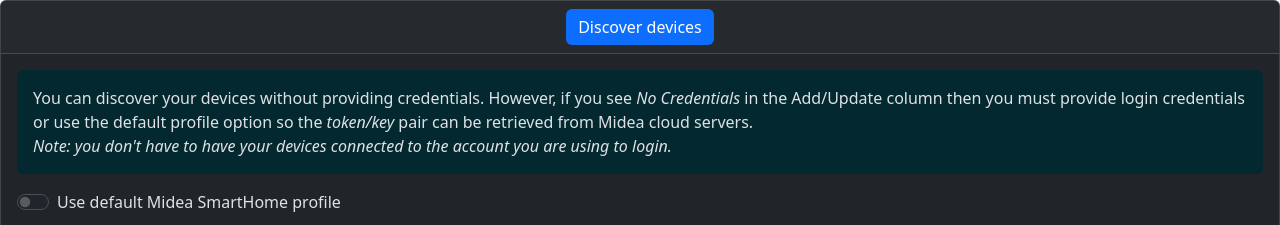
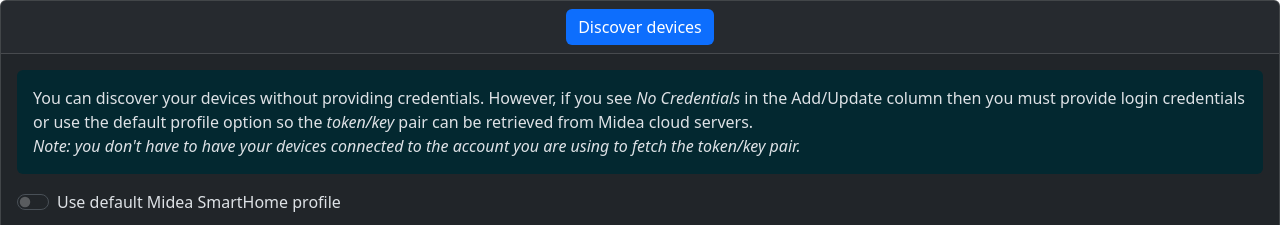
Before and after one commit to kovapatrik/homebridge-midea-platform, a website: page homebridge-ui/public/index.html in a window 1280 px wide. Both pictures are taken after a click on the button "Discover devices". Shown: the top 225 px of the page. Drawn offline with Linux system fonts and the light colour scheme.

Commit message:
Update index.html

```diff
--- a/homebridge-ui/public/index.html
+++ b/homebridge-ui/public/index.html
@@ -31,7 +31,7 @@
             Add/Update column then you must provide login credentials or use the default profile option so the
             <i>token/key</i> pair can be retrieved
             from Midea cloud servers.<br/>
-            <i>Note: you don't have to have your devices connected to the account you are using to login.</i>
+            <i>Note: you don't have to have your devices connected to the account you are using to fetch the token/key pair.</i>
           </div>
           <div class="mb-3 form-check form-switch">
             <input id="useDefaultProfile" type="checkbox" class="form-check-input" role="switch">
```
